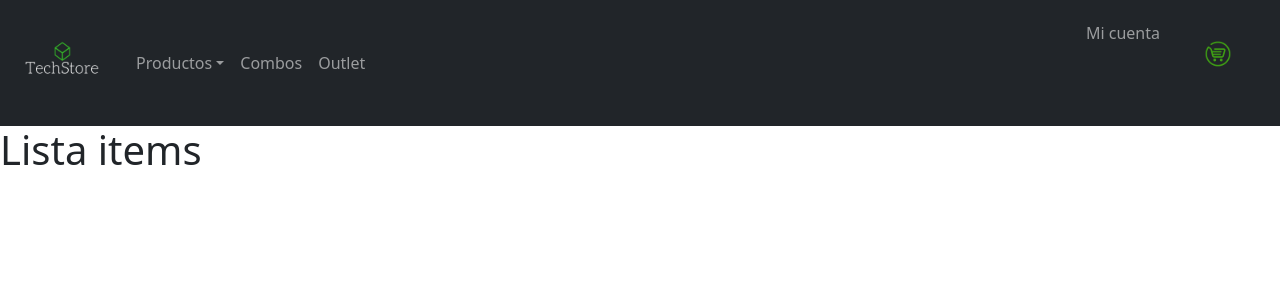
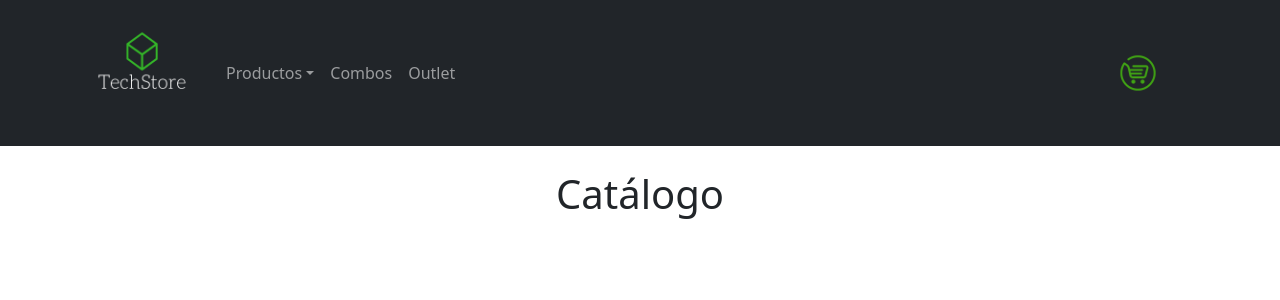
Before and after one commit to santajorge/tech-store, a React (Create React App) app: page / in a window 1280 px wide. Shown: the top 300 px of the page. Built offline with nearby package versions, Linux system fonts and the light colour scheme.

Commit message:
correccion ItemListContainer

```diff
--- a/src/App.js
+++ b/src/App.js
@@ -7,10 +7,12 @@ import ItemListContainer from './container/ItemListContainer'
 function App() {
   return (
     <>
-    <header>
-      <NavBar />
-      <ItemListContainer />
-    </header>
+      <header>
+        <NavBar />
+      </header>
+      <main>
+        <ItemListContainer message='Catálogo' />
+      </main>
     </>
   );
 }
--- a/src/components/CartWidget.js
+++ b/src/components/CartWidget.js
@@ -8,8 +8,8 @@ function CartWidget() {
             <img
                 src={Carrito}
                 alt='Cart Logo'
-                width={100}
-                height={100}
+                width={120}
+                height={120}
             />
         </div>
 
--- a/src/components/NavBar.jsx
+++ b/src/components/NavBar.jsx
@@ -8,13 +8,13 @@ function NavBar() {
   return (
     <>
       <Navbar collapseOnSelect expand="lg" bg="dark" variant="dark">
-        <Container fluid>
+        <Container>
         <Navbar.Brand href="#home">
           <img
             src={Logo}
             alt='TechStore Logo'
-            width={100}
-            height={100}
+            width={120}
+            height={120}
           />
         </Navbar.Brand>
         <Navbar.Toggle aria-controls="responsive-navbar-nav" />
@@ -28,10 +28,7 @@ function NavBar() {
             <Nav.Link href="#combos">Combos</Nav.Link>
             <Nav.Link href="#outlet">Outlet</Nav.Link>
           </Nav>
-          <Nav>
-            <Nav.Link href="#login">Mi cuenta</Nav.Link>
-            <CartWidget />
-          </Nav>
+          <CartWidget />
         </Navbar.Collapse>
         </Container>
       </Navbar>
--- a/src/container/ItemListContainer.jsx
+++ b/src/container/ItemListContainer.jsx
@@ -1,9 +1,9 @@
 import React from 'react'
 
-const ItemListContainer = () => {
+const ItemListContainer = (props) => {
     return (
         <div>
-            <h1>Lista items</h1>
+            <h1 className='text-center mt-4'>{props.message}</h1>
         </div>
     )
 
```
Also changed, not shown: src/components/assets/img/Carrito.png, src/components/assets/img/Logo.png.
